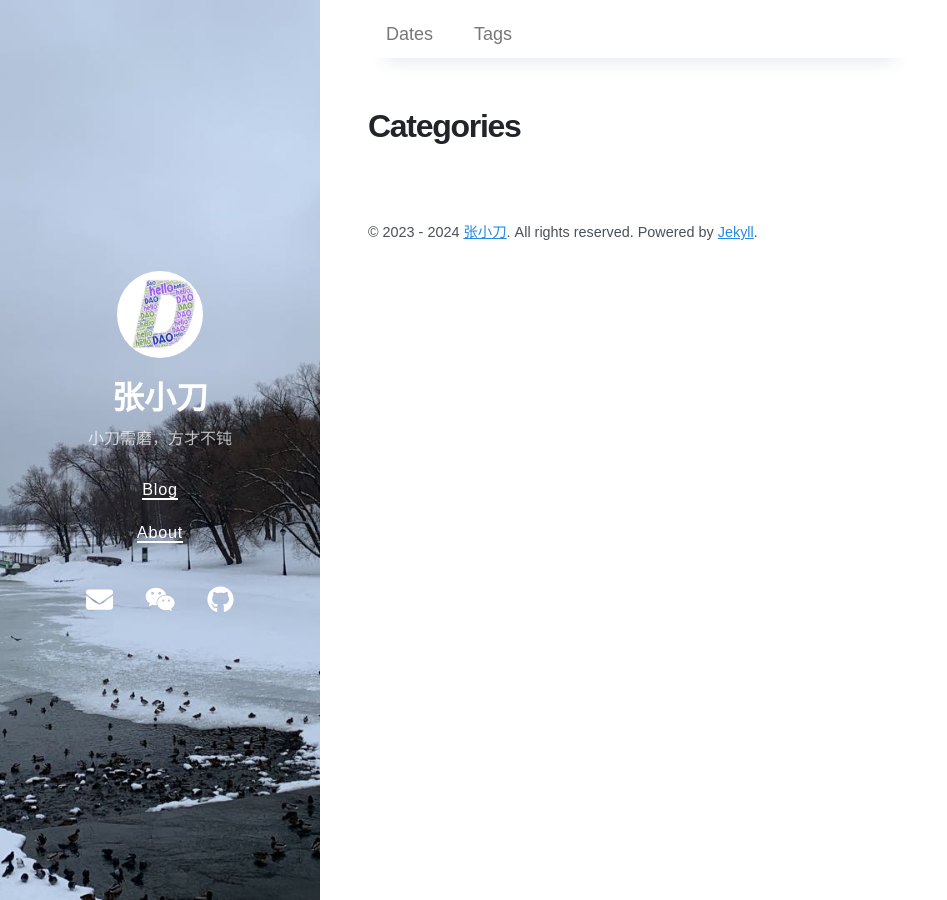
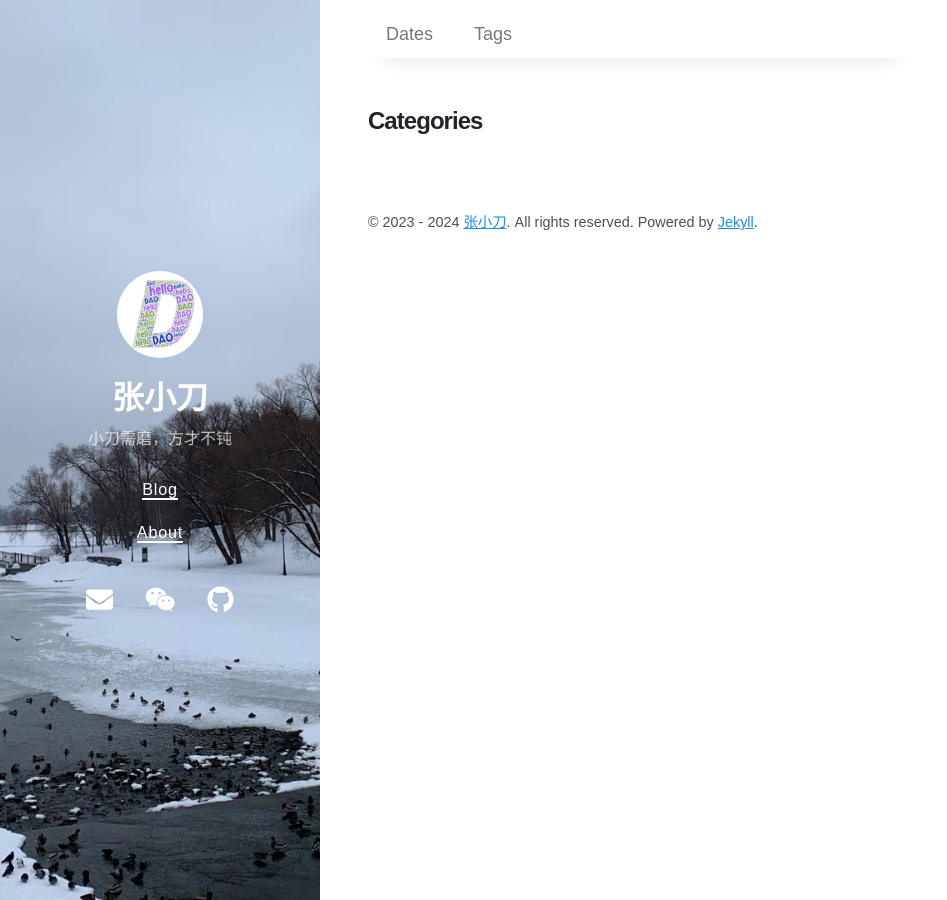
Before and after one commit to coderzzy/coderzzy.github.io, a Jekyll site: the page built from categories.md, in a window 1280 px wide. Shown: the whole page, without its empty margins (0-947 px from the left). Built offline with Jekyll 4.4.1, drawn with Linux system fonts in a browser that asks for light colours; nearby versions of some CDN libraries.

Commit message:
test: archive h1->h2

```diff
--- a/_layouts/archive-dates.html
+++ b/_layouts/archive-dates.html
@@ -24,9 +24,9 @@ layout: default
 
 {% comment %} Show posts by taxonomy {% endcomment %}
 {%- for taxonomy in taxonomies -%}
-  <h2 id="{{ taxonomy.name }}">
+  <h3 id="{{ taxonomy.name }}">
     {{ taxonomy.name }}
-  </h2>
+  </h3>
   <ul class="post-list-by-taxonomy">
     {%- assign posts = taxonomy.items -%}
     {%- for post in posts -%}
--- a/_layouts/archive-taxonomies.html
+++ b/_layouts/archive-taxonomies.html
@@ -4,7 +4,7 @@ layout: default
 
 {% include home-header.html %}
 
-<h1>{{ page.title }}</h1>
+<h2>{{ page.title }}</h2>
 
 {% comment %} Check the type of archive {% endcomment %}
 {%- if page.type == 'categories' -%}
@@ -58,13 +58,13 @@ layout: default
     {%- assign slugified_taxonomy_name = taxonomy_name | slugify -%}
     {%- assign posts = taxonomy[1] -%}
     {%- if posts.size == i -%}
-      <h2 id="{{ slugified_taxonomy_name }}">
+      <h3 id="{{ slugified_taxonomy_name }}">
         {%- if page.type == 'tags' -%}
           {{ slugified_taxonomy_name }}
         {%- else -%}
           {{ taxonomy_name }}
         {%- endif -%}
-      </h2>
+      </h3>
       <ul class="post-list-by-taxonomy">
         {%- for post in posts -%}
           <li>
```
